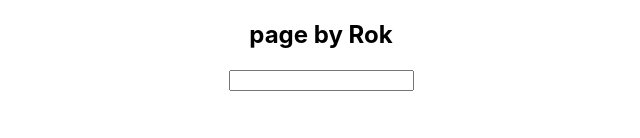
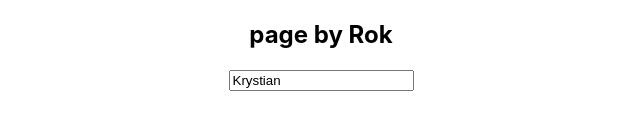
Before and after one commit to roksprogar/django-rest-framework-api-react-web-react-native-app-movie-rater, a React (Create React App) app in the folder first-app/: page / in a window 1280 px wide. Shown: the part 162-300 px from the top of the page, without its empty margins (319-959 px from the left). Built offline with nearby package versions, Linux system fonts and the light colour scheme.

Commit message:
add state to class based component

```diff
--- a/first-app/src/components/footer.js
+++ b/first-app/src/components/footer.js
@@ -1,16 +1,26 @@
 import React, { Component } from 'react'
 
 class Footer extends Component {
-    changed(){
-        console.log('first')
+    state = {
+        name: 'Krystian',
+        age: 35,
     }
+
+    changed = evt => {
+        this.setState({name: evt.target.value})
+        console.log(this.state.name)
+    }
+
     render() {
         return (
             <>
                 <h2 onClick={this.props.createAlert}>
                     {this.props.trademark}
                 </h2>
-                <input onChange={this.changed} type='text' />
+                <input
+                    value={this.state.name}
+                    onChange={this.changed} type='text'
+                />
             </>
         )
     }
```
